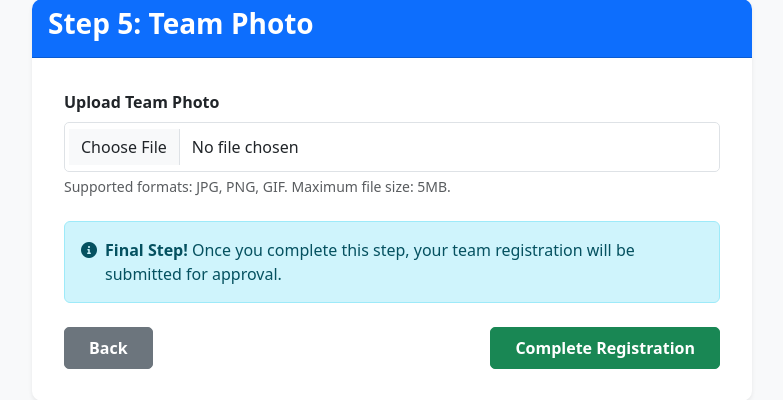
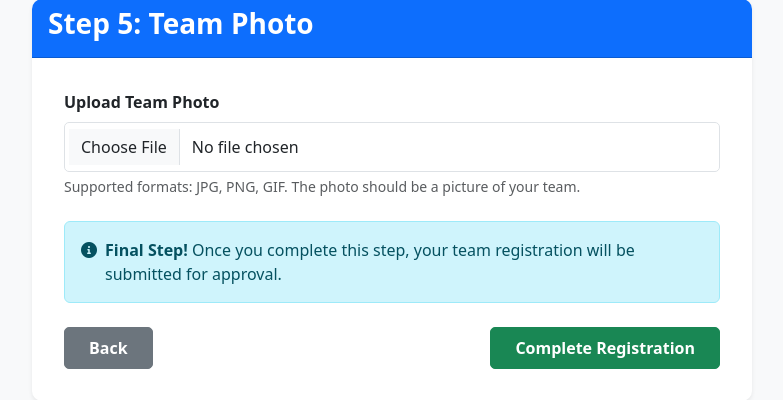
Before and after one commit to CT-42210/srassassins, a Flask app: template app/templates/signup/step5.html in a window 1280 px wide. Shown: the part 270-670 px from the top of the page, without its empty margins (248-1031 px from the left). Run offline with Flask 3, Linux system fonts and the light colour scheme; the template is opened without the code that fills it, so the values that code supplies are empty; parts of the project's set-up code (start-up, migrations or seed data) failed here and were passed over; some libraries are stand-ins or nearby versions.

Commit message:
clarifying that the photo should be a picture of your team

```diff
--- a/app/templates/signup/step5.html
+++ b/app/templates/signup/step5.html
@@ -56,7 +56,7 @@
                             <label for="team_photo" class="form-label">Upload Team Photo</label>
                             <input type="file" class="form-control" id="team_photo" name="team_photo" accept="image/*" required>
                             <div class="form-text">
-                                Supported formats: JPG, PNG, GIF. Maximum file size: 5MB.
+                                Supported formats: JPG, PNG, GIF. The photo should be a picture of your team.
                             </div>
                         </div>
 
```
